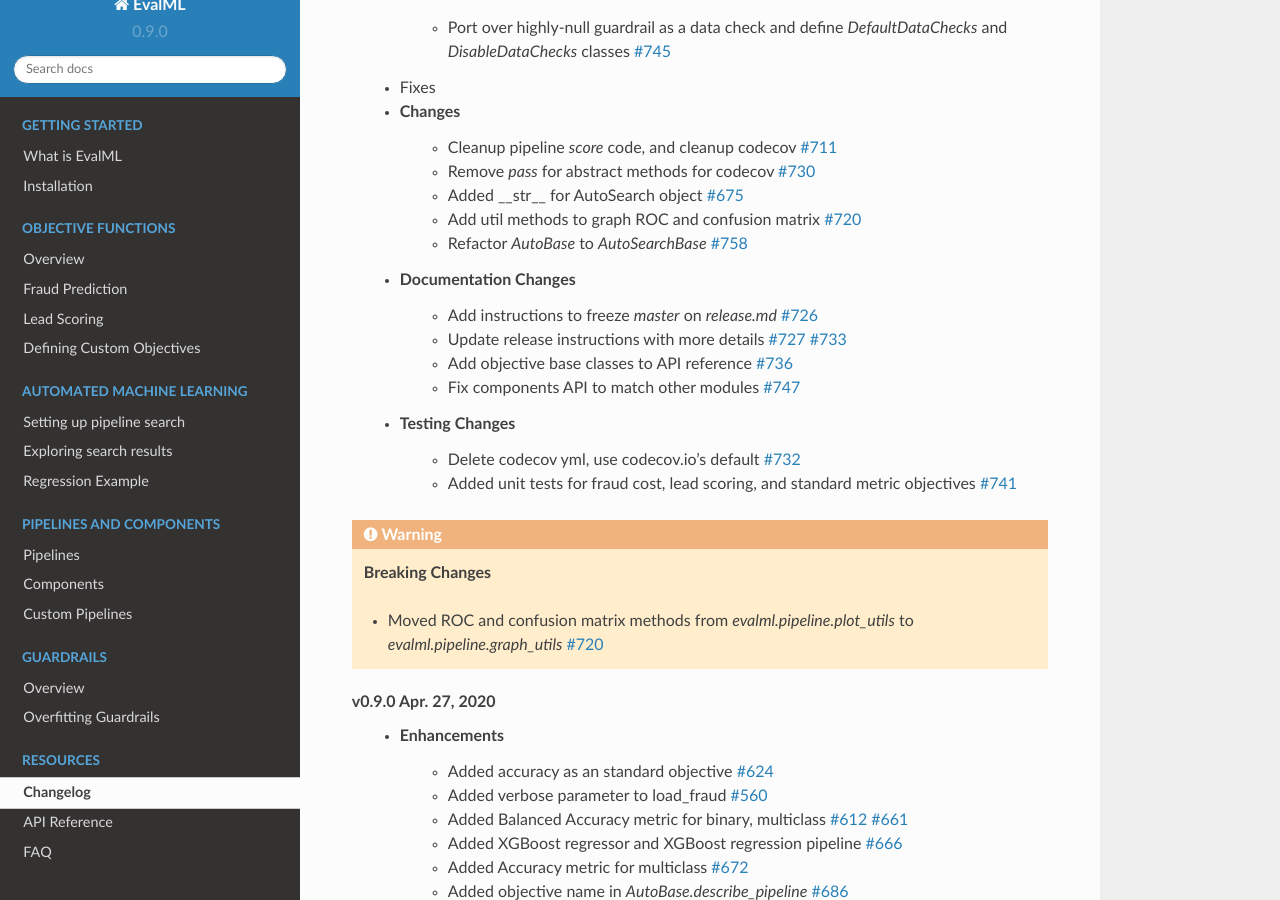
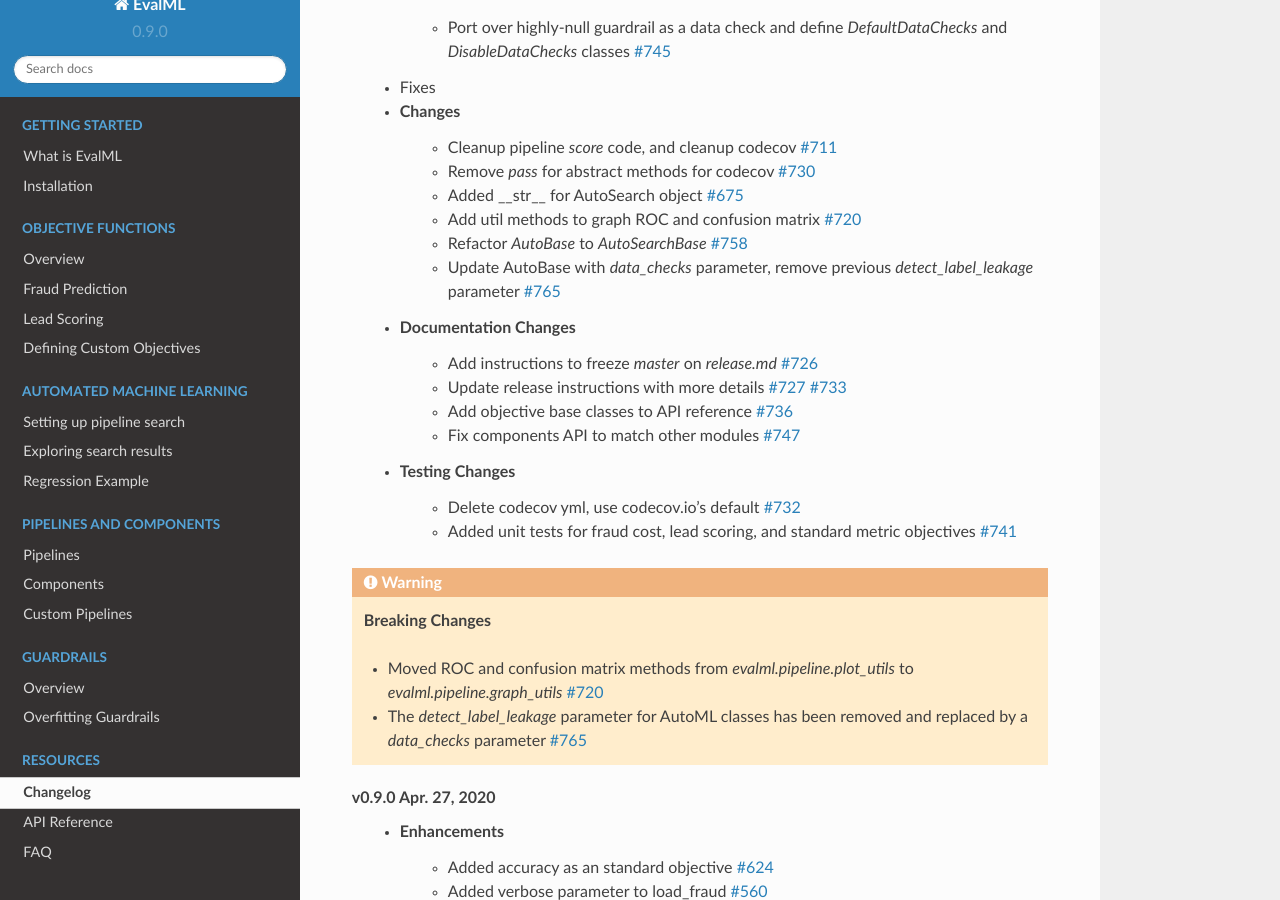
Before and after one commit to alteryx/evalml, a Sphinx documentation site: the page built from docs/source/changelog.rst, in a window 1280 px wide and 900 px high, scrolled down 211 px. Built offline with Sphinx 7.4.7 and the Read the Docs theme 2.0.0, drawn with Linux system fonts in a browser that asks for light colours; comment, search, counter and statistics services are not loaded.

Commit message:
changelog

```diff
--- a/docs/source/changelog.rst
+++ b/docs/source/changelog.rst
@@ -12,6 +12,7 @@
         * Added __str__ for AutoSearch object :pr:`675`
         * Add util methods to graph ROC and confusion matrix :pr:`720`
         * Refactor `AutoBase` to `AutoSearchBase` :pr:`758`
+        * Update AutoBase with `data_checks` parameter, remove previous `detect_label_leakage` parameter :pr:`765`
     * Documentation Changes
         * Add instructions to freeze `master` on `release.md` :pr:`726`
         * Update release instructions with more details :pr:`727` :pr:`733`
@@ -26,7 +27,7 @@
     **Breaking Changes**
 
     * Moved ROC and confusion matrix methods from `evalml.pipeline.plot_utils` to `evalml.pipeline.graph_utils` :pr:`720`
-
+    * The `detect_label_leakage` parameter for AutoML classes has been removed and replaced by a `data_checks` parameter :pr:`765`
 
 
 **v0.9.0 Apr. 27, 2020**
```
